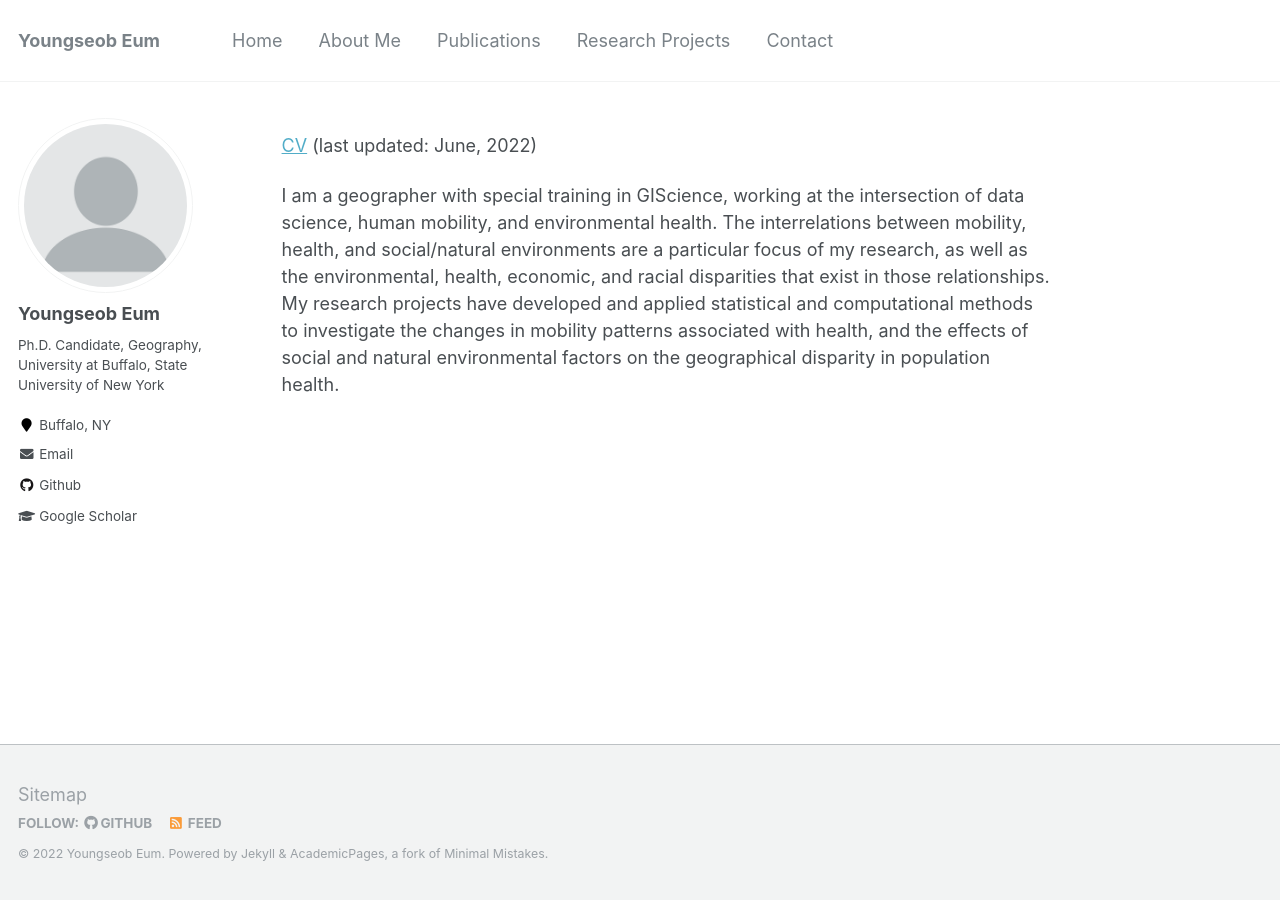
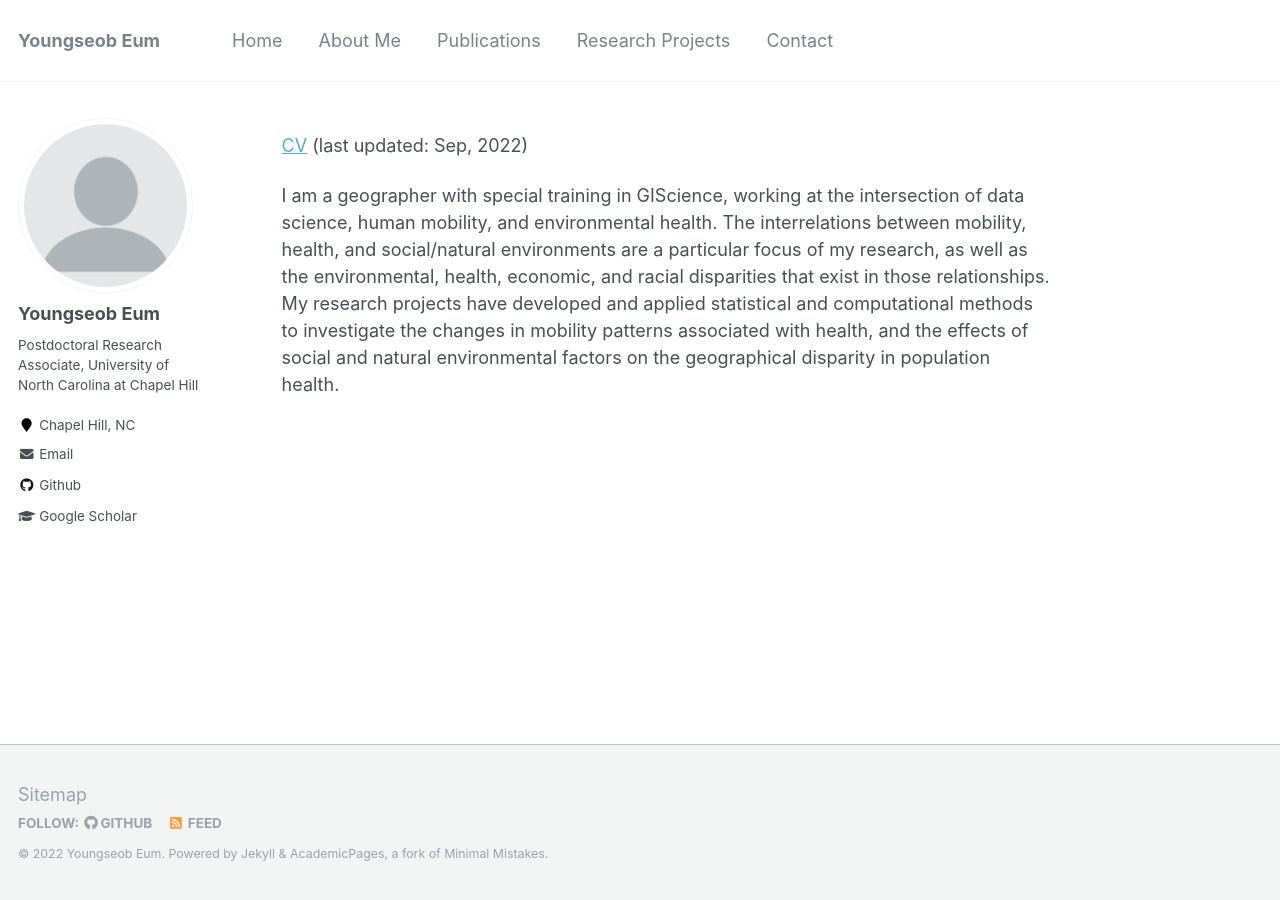
Before and after one commit to YoungseobEum/YoungseobEum.github.io, a Jekyll site: the page built from _pages/about.md, in a window 1280 px wide. Built offline with Jekyll 4.4.1, drawn with Linux system fonts in a browser that asks for light colours.

Commit message:
cacupdate

```diff
--- a/_config.yml
+++ b/_config.yml
@@ -82,12 +82,12 @@ analytics:
 author:
   name             : "Youngseob Eum"
   avatar           : "profile.png"
-  bio              : "Ph.D. Candidate, Geography, University at Buffalo, State University of New York"
-  location         : "Buffalo, NY"
+  bio              : "Postdoctoral Research Associate, University of North Carolina at Chapel Hill"
+  location         : "Chapel Hill, NC"
   employer         :
   pubmed           :
   googlescholar    : "https://scholar.google.com/citations?user=UDHUCpEAAAAJ&hl=en"
-  email            : "yeum@buffalo.edu"
+  email            : "youngeum@unc.edu"
   researchgate     :  # example: "https://www.researchgate.net/profile/yourprofile"
   uri              :
   bitbucket        :
--- a/_pages/about.md
+++ b/_pages/about.md
@@ -8,6 +8,6 @@ redirect_from:
   - /about.html
 ---
 
-[CV](https://github.com/YoungseobEum/YoungseobEum.github.io/blob/master/files/cv.pdf) (last updated: June, 2022)
+[CV](https://github.com/YoungseobEum/YoungseobEum.github.io/blob/master/files/cv.pdf) (last updated: Sep, 2022)
 
 I am a geographer with special training in GIScience, working at the intersection of data science, human mobility, and environmental health. The interrelations between mobility, health, and social/natural environments are a particular focus of my research, as well as the environmental, health, economic, and racial disparities that exist in those relationships. My research projects have developed and applied statistical and computational methods to investigate the changes in mobility patterns associated with health, and the effects of social and natural environmental factors on the geographical disparity in population health.
```
Also changed, not shown: _pages/contact.md (+1 -1 lines), 1 other file.
